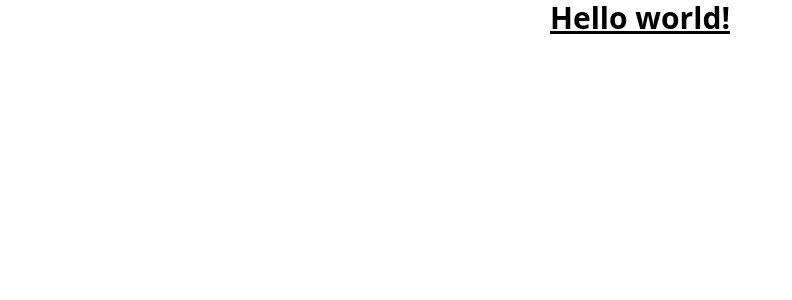
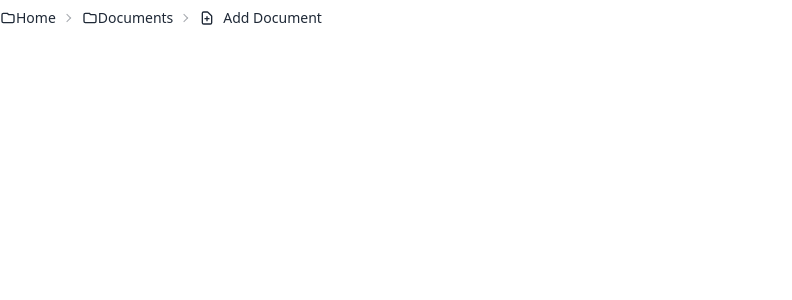
Before and after one commit to thvx/UX-frontend, a React (Vite) app in the folder emprende-conecta-frontend/: page / in a window 1280 px wide. Shown: the top 300 px of the page, without its empty margins (0-792 px from the left). Built offline with nearby package versions, Linux system fonts and the light colour scheme.

Commit message:
avance breadcumbs

```diff
--- a/emprende-conecta-frontend/src/app/Test/testComponentes.tsx
+++ b/emprende-conecta-frontend/src/app/Test/testComponentes.tsx
@@ -1,11 +1,26 @@
-import {useState, useEffect} from 'react';
+import BreadCrumbs from '../../components/Atoms/Navigation/breadcumbs/breadcumbs';
+
+const breadcrumbData = [
+  {
+    title: 'Home',
+    iconLink: 'http://www.w3.org/2000/svg',
+  },
+  {
+    title: 'Documents',
+    iconLink: 'http://www.w3.org/2000/svg',
+  },
+  {
+    title: 'Add Document',
+    iconLink: 'http://www.w3.org/2000/svg',
+  },
+];
 
 function App() {
 
   return (
-    <div className="app-container min-h-screen bg-white">
-        <h1 className="text-3xl font-bold text-black underline text-center">Hello world!</h1>
-    </div>
+    <>
+  <BreadCrumbs items={breadcrumbData} />
+    </>
   )
 }
 
--- a/emprende-conecta-frontend/src/components/Atoms/Navigation/breadcumbs/breadcumbs.tsx
+++ b/emprende-conecta-frontend/src/components/Atoms/Navigation/breadcumbs/breadcumbs.tsx
@@ -0,0 +1,42 @@
+import React from 'react';
+
+type BreadCrumbItem = {
+    title: string,
+    iconLink: string,
+  };
+
+type BreadCrumbsProps = {
+    items: BreadCrumbItem[],
+};
+
+const BreadCrumbs: React.FC<BreadCrumbsProps> = ({ items }) => {
+
+    return (
+        <>
+            <div className="text-sm breadcrumbs bg-">
+                <ul>
+                    {items.map((item, index) => (
+                        <li key={index}>
+                            {index < items.length - 1 ? (
+                                <a>
+                                    <svg xmlns={item.iconLink} fill="none" viewBox="0 0 24 24" className="w-4 h-4 stroke-current">
+                                        <path strokeLinecap="round" strokeLinejoin="round" strokeWidth="2" d="M3 7v10a2 2 0 002 2h14a2 2 0 002-2V9a2 2 0 00-2-2h-6l-2-2H5a2 2 0 00-2 2z"> </path> </svg>
+                                    {item.title}
+                                </a>
+                            ) : (
+                                <span className="inline-flex gap-2 items-center">
+                                    <svg xmlns={item.iconLink} fill="none" viewBox="0 0 24 24" className="w-4 h-4 stroke-current">
+                                        <path strokeLinecap="round" strokeLinejoin="round" strokeWidth="2" d="M9 13h6m-3-3v6m5 5H7a2 2 0 01-2-2V5a2 2 0 012-2h5.586a1 1 0 01.707.293l5.414 5.414a1 1 0 01.293.707V19a2 2 0 01-2 2z"></path>
+                                    </svg>
+                                    {item.title}
+                                </span>
+                            )}
+                        </li>
+                    ))}
+                </ul>
+            </div>
+        </>
+    );
+}
+
+export default BreadCrumbs;
```
